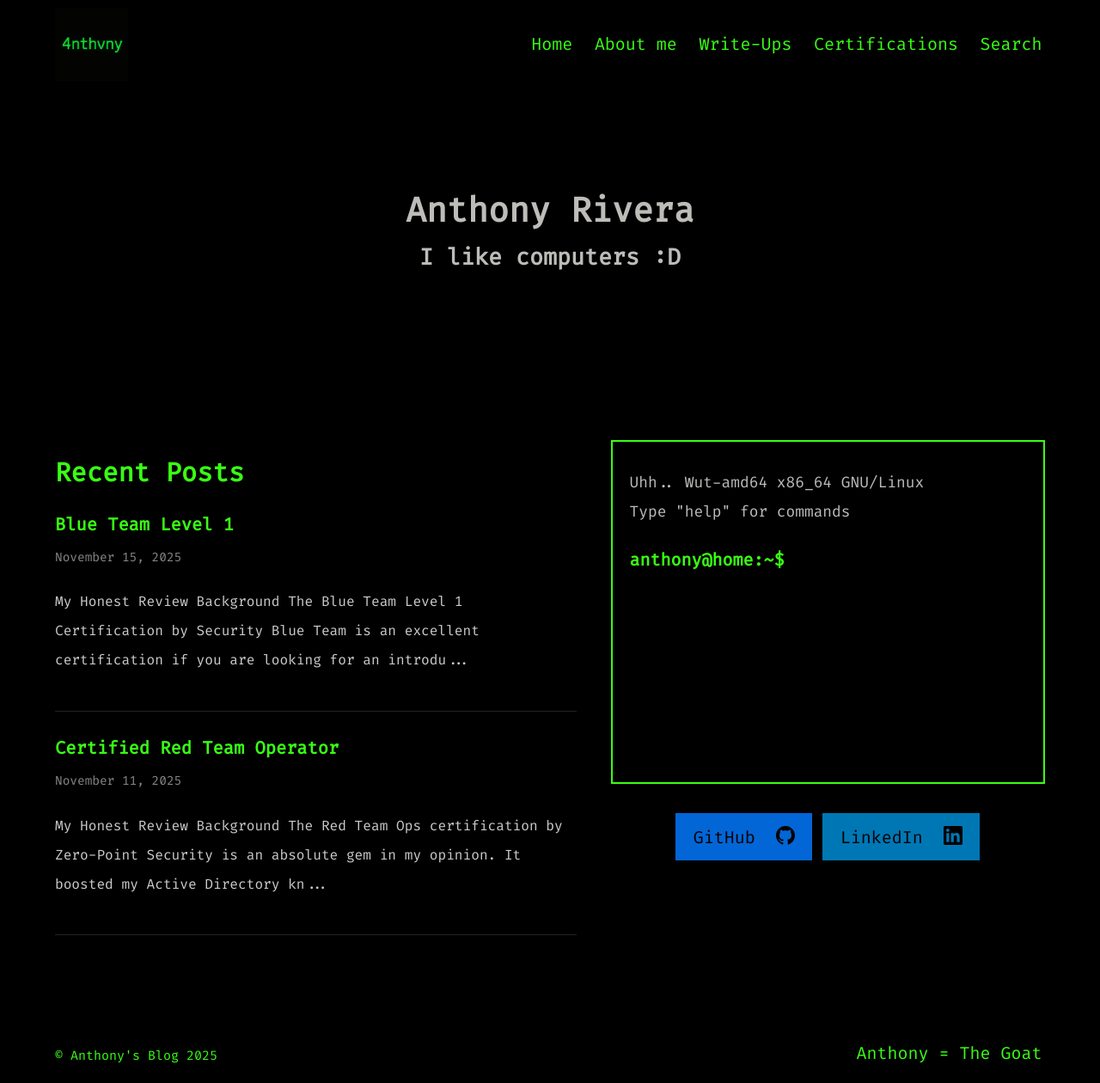
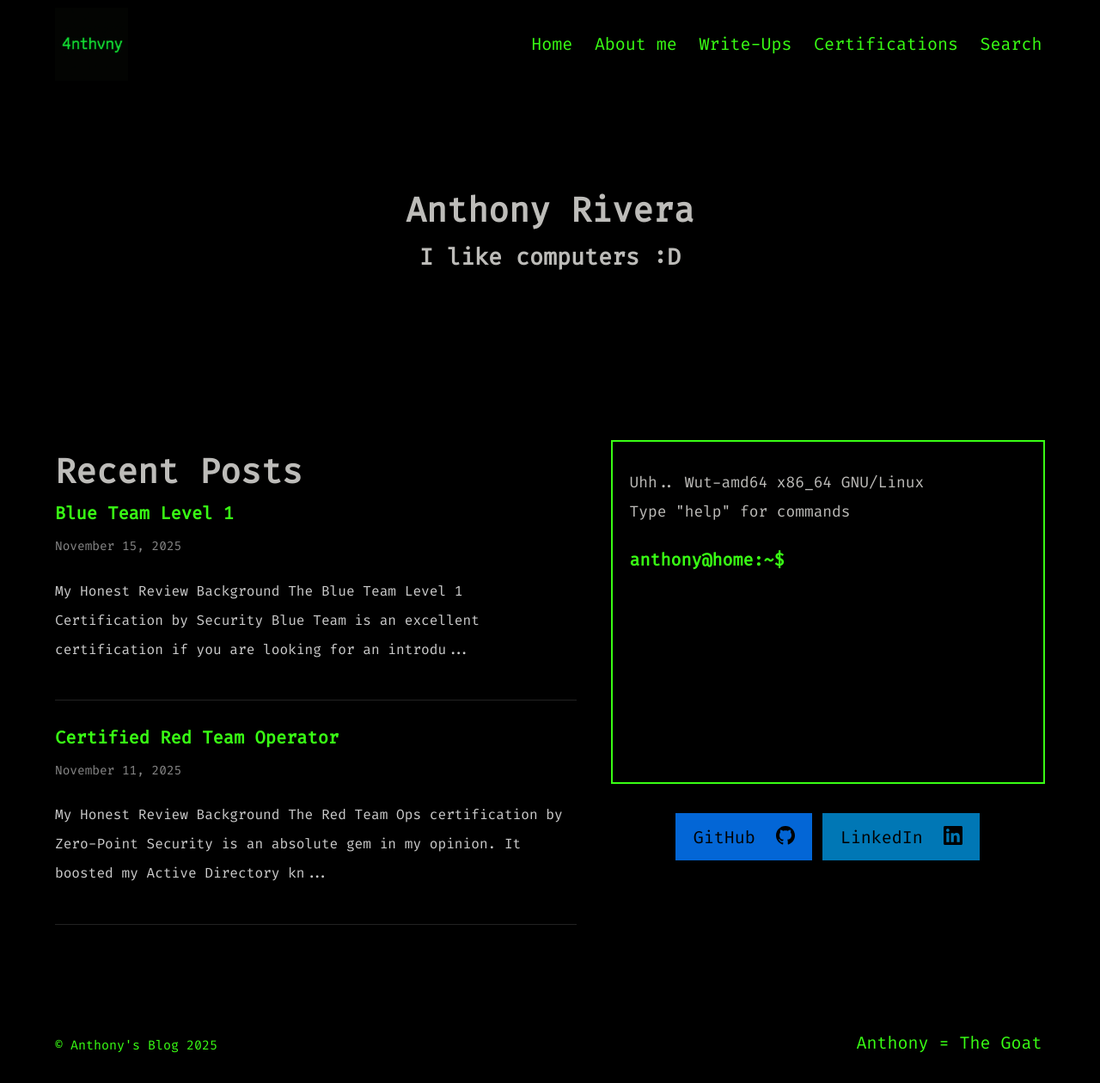
Before and after one commit to 4nthvny/4nthvny.github.io, a Jekyll site: the page built from index.md, in a window 1280 px wide. Shown: the whole page at 86% size. Built offline with Jekyll 4.4.1, drawn with Linux system fonts in a browser that asks for light colours.

```diff
--- a/index.md
+++ b/index.md
@@ -110,7 +110,7 @@ feature_text: |-
 <div class="home-grid">
   <!-- LEFT SIDE: WRITE-UPS / BLOGS / CERTS -->
   <div class="blog-list">
-    <h2>Recent Posts</h2>
+    <h1>Recent Posts</h1>
 
     {%- assign sorted_pages = site.pages | sort: "date" | reverse -%}
     {%- assign shown = 0 -%}
```
